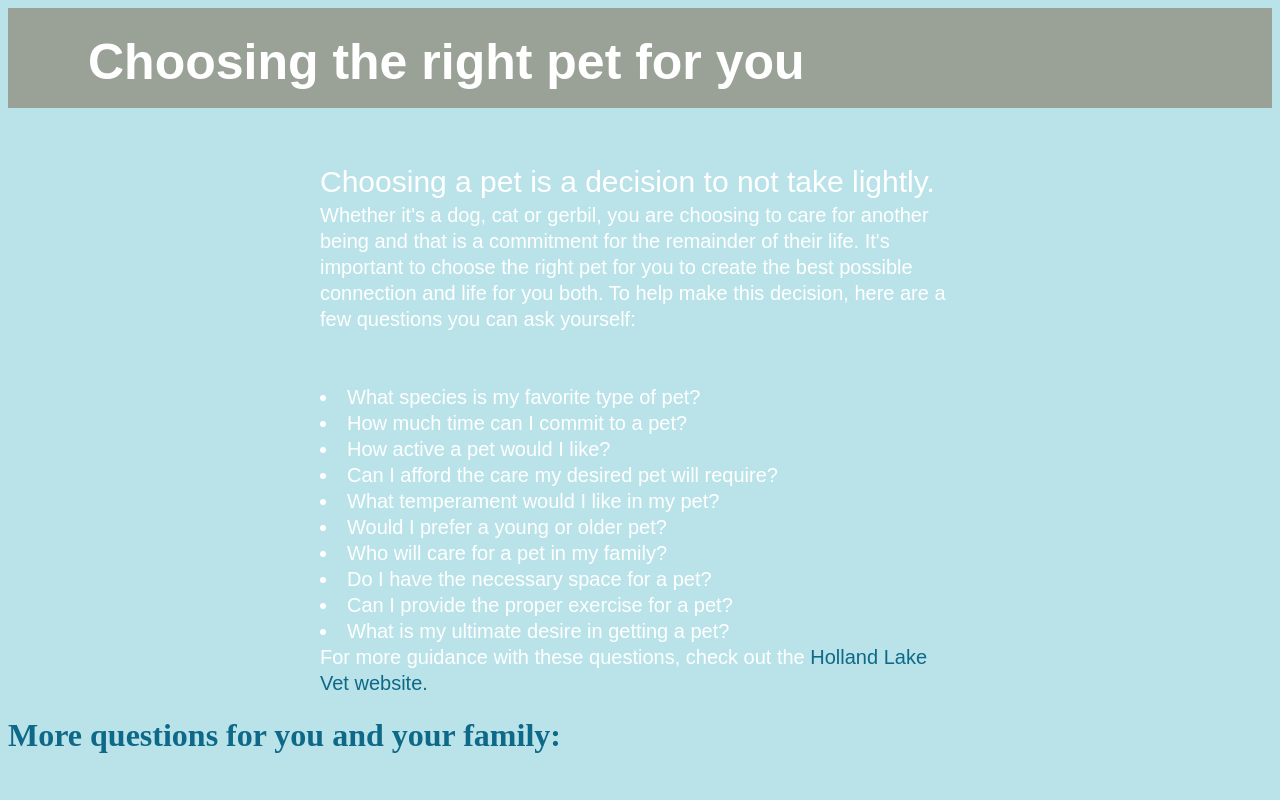
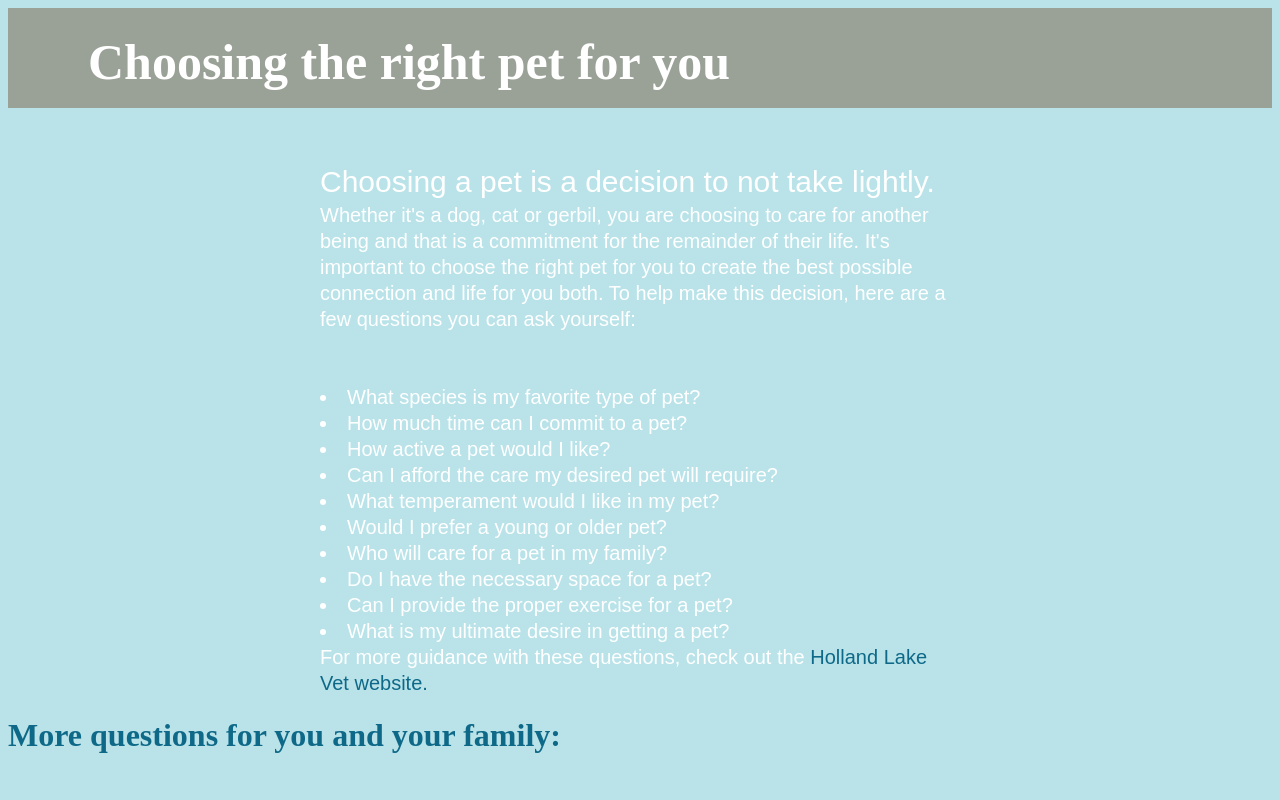
Before and after one commit to SVukasin/MART341-WebDesign, a plain HTML site: page assignment-11/index.html in a window 1280 px wide. In both pictures the pointer is over the element "Choosing the right pet for you". Shown: the top 800 px of the page. Drawn offline with Linux system fonts and the light colour scheme.

Commit message:
Add files via upload

```diff
--- a/assignment-11/CSS/style.css
+++ b/assignment-11/CSS/style.css
@@ -49,7 +49,7 @@ body {
       background-color: #9AA297;
       color: #white;
       text-indent: 5em;
-      font-family: 'Zen Kaku Gothic Antique', sans-serif;
+      font-family: 'Quicksand';
   }
 
   .subtitle{
```
